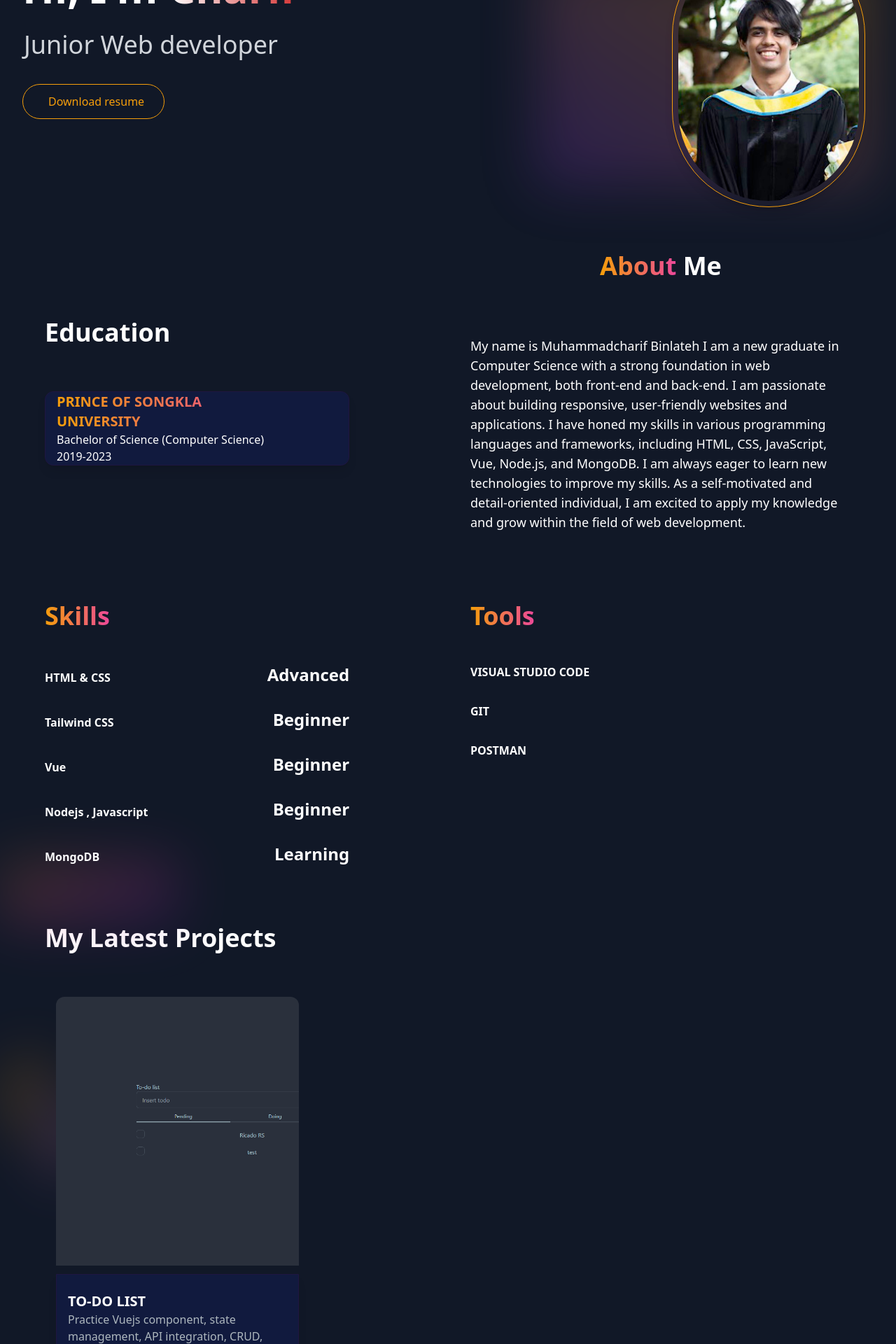
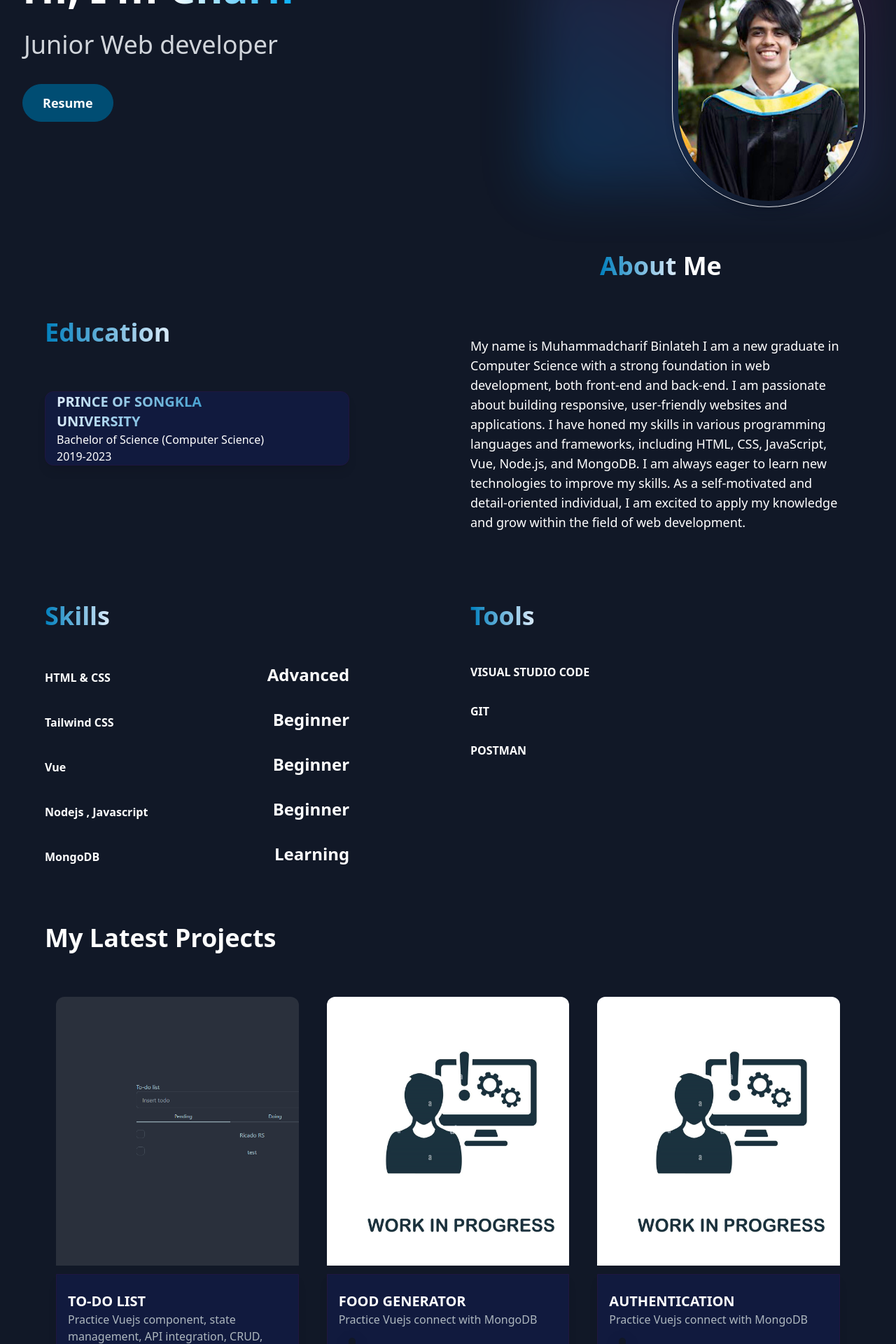
Before and after one commit to Charifx7/MyPortfolio, a Vue app: page / in a window 1280 px wide. Shown: the part 260-2180 px from the top of the page at 70% size. Built offline with nearby package versions, Linux system fonts and the light colour scheme.

Commit message:
add more detail

```diff
--- a/src/components/AboutSection.vue
+++ b/src/components/AboutSection.vue
@@ -1,17 +1,19 @@
 <template>
     <section class="text-white mt-18 w-full" id="about">
         <div class="absolute z-0 top-[93rem] inset-x-0 h-64 flex items-start">
-            <div class="h-24 w-64 bg-gradient-to-br from-primary via-secondary blur-2xl to-[#570cac] opacity-20"></div>
+            <div class="h-24 w-64 bg-gradient-to-br  opacity-20"></div>
         </div>
         <div class="md:grid md:grid-cols-2 gap-8 items-center py-8 px-4 xl:gap-16 sm:py-16 xl:px-16 z-1">
             <div data-aos="flip-right">
-                <h2 class="text-4xl font-bold text-white text-left mb-8">Education</h2>
+                <h2 class="text-4xl font-bold text-white text-left mb-8 ">
+                    <span class="text-transparent bg-clip-text bg-gradient-to-r from-[#007fbd] to-[#dbebfa]">Education</span>
+                </h2>
                 <div class="space-y-8 py-8">
                     <div v-for="element in education" :key="element.id"
                         class="flex items-center md:w-[80%] w-full rounded-xl bg-[#111a3e] shadow-lg border border-[#1f1641]">
                         <div class="w-3/4 pl-4">
                             <h3
-                                class="text-2xl font-semibold uppercase text-transparent bg-clip-text bg-gradient-to-r from-primary to-secondary lg:text-xl">
+                                class="text-2xl font-semibold uppercase text-transparent bg-clip-text bg-gradient-to-r from-[#dbebfa] to-[#007fbd] lg:text-xl">
                                 {{ element.School }}
                             </h3>
                             <p class="text-white">{{ element.program }}</p>
@@ -22,7 +24,7 @@
             </div>
             <div class="mt-4 md:mt-0 text-left flex flex-col z-10 h-full" data-aos="flip-right">
                 <h2 class="text-4xl font-bold text-white md:text-center text-left mb-4">
-                    <span class="text-transparent bg-clip-text bg-gradient-to-r from-primary to-secondary">About</span>
+                    <span class="text-transparent bg-clip-text bg-gradient-to-r from-[#007fbd] to-[#dbebfa]">About</span>
                     Me
                 </h2>
                 <p class="text-base lg:text-lg mt-8 py-8">My name is Muhammadcharif Binlateh I am a new graduate in
--- a/src/components/BackToTop.vue
+++ b/src/components/BackToTop.vue
@@ -1,5 +1,5 @@
 <template>
-    <button v-if="isVisible" @click="scrollToTop" class="fixed bottom-4 right-4 bg-gradient-to-r from-primary to-pink-500 text-white
+    <button v-if="isVisible" @click="scrollToTop" class="fixed bottom-4 right-4 bg-gradient-to-r from-[#007fdb] to-[#004d73] text-white
     rounded-full w-12 h-12 flex items-center justify-center text-xl cursor-pointer transition-opacity duration-300 hover:bg-blue-600
     ">
         ↥
--- a/src/components/ExperienceAndSkills.vue
+++ b/src/components/ExperienceAndSkills.vue
@@ -1,15 +1,11 @@
 <template>
     <section class="text-white mt-18" id="skills">
         <div class="absolute right-0 top-[110rem] h-full w-full justify-end">
-            <span class="flex opacity-20">
-                <span class="w-16 h-32 rounded-l-full flex bg-primary blur-2xl"></span>
-                <span class="w-16 h-32 rounded-r-full flex bg-[#f88fc2] blur-2xl mt-14"></span>
-            </span>
         </div>
         <div class="md:grid md:grid-cols-2 gap-8 items-center py-1 px-4 xl:gap-16 xl:px-16">
             <div class="mt-4 md:mt-0 text-left flex flex-col z-10 h-full w-[80%]">
                 <h2 class="text-4xl font-bold text-white text-left mb-4">
-                    <span class="text-transparent bg-clip-text bg-gradient-to-r from-primary to-secondary">Skills</span>
+                    <span class="text-transparent bg-clip-text bg-gradient-to-r from-[#007fbd] to-[#dbebfa]">Skills</span>
                 </h2>
                 <div class="mt-8" v-for="skill in Skills" :key="skill.id">
                     <div class="flex items-end justify-between" data-aos="fade-right">
@@ -22,7 +18,7 @@
             </div>
             <div class="mt-4 md:mt-0 text-left flex flex-col z-10 h-full w-[80%]">
                 <h2 class="text-4xl font-bold text-white text-left mb-4">
-                    <span class="text-transparent bg-clip-text bg-gradient-to-r from-primary to-secondary">Tools</span>
+                    <span class="text-transparent bg-clip-text bg-gradient-to-r from-[#007fbd] to-[#dbebfa]">Tools</span>
                 </h2>
                 <div class="mt-8" v-for="tool in Tools" :key="tool.id">
                     <div class="flex items-end justify-between" data-aos="fade-right">
--- a/src/components/HeroSection.vue
+++ b/src/components/HeroSection.vue
@@ -11,7 +11,7 @@
                     <div class="text-center lg:text-left">
                         <h1 class="pt-4 text-white font-bold text-4xl md:text-5xl lg:text-6xl">
                             Hi, I'm <span
-                                class="text-transparent bg-clip-text bg-gradient-to-r from-white to-[#d73434fd]">
+                                class="text-transparent bg-clip-text bg-gradient-to-r from-white to-[#00aeff]">
                                 Charif
                             </span>
                         </h1>
@@ -21,11 +21,10 @@
                     </p>
                     <div class="flex items-center gap-3 pt-9 flex-col sm:flex-row sm:w-max sm:mx-auto lg:mx-0">
                         <button
-                            class=" border border-primary px-6 md:px-7 py-3 rounded-full relative group w-full sm:w-max flex justify-center">
+                            class="border ry px-6 md:px-7 py-3 rounded-full relative group w-full sm:w-max flex justify-center" style="background-color: #004d73; border-color: #004d73;">
                             <div
                                 class="hover:scale-105 transition-all ease-in-out flex justify-center items-center relative">
-                                <a href="/resume.pdf" download="resume.pdf" class="pl-2 text-primary"> Download
-                                    resume</a>
+                                <a href="/resume.pdf" download="resume.pdf" class="text-lg font-bold text-white">Resume</a>
                             </div>
                         </button>
                     </div>
@@ -34,10 +33,10 @@
                     <div
                         class="flex w-full h-96 min-h-[24rem] lg:min-h-[none] lg:w-full lg:h-full items-center relative">
                         <div
-                            class="absolute z-0 top-1/2 -translate-y-1/2 w-5/6 right-0 h-[calc(80%+20px)] bg-gradient-to-tr opacity-25 from-[#7930c8] to-primary blur-2xl">
+                            class="absolute z-0 top-1/2 -translate-y-1/2 w-5/6 right-0 h-[calc(80%+20px)] bg-gradient-to-tr opacity-25 from-[#007fdb] to-[#832561] blur-2xl">
                         </div>
                         <div
-                            class="absolute h-full z-10 p-2 -translate-y-1/2 top-1/2 lg:right-3 md:right-40 sm:right-16 rounded-full shadow-lg border border-primary">
+                            class="absolute h-full z-10 p-2 -translate-y-1/2 top-1/2 lg:right-3 md:right-40 sm:right-16 rounded-full shadow-lg border">
                             <img src="@/assets/top_picture.jpg" alt="Hero pic" width="500" height="auto" loading="lazy"
                                 class="w-full h-full rounded-full object-cover">
                         </div>
--- a/src/components/LatestProjSection.vue
+++ b/src/components/LatestProjSection.vue
@@ -4,10 +4,10 @@
             <div class="mb-4 md:flex md:justify-between xl:pr-16">
                 <h2 class="text-4xl font-bold text-white"> My Latest Projects</h2>
             </div>
-            <ul class="px-4 sm:py-16 xl:pr-16 grid grid-cols-1 gap-6 pt-10 sm:grid-cols-2 md:gap-10 md:pt-12 lg:grid-cols-3"
+            <ul class="px-4 sm:py-16 xl:pr-16 grid grid-cols-1 gap-6 pt-10 sm:grid-cols-2 md:gap-10 md:pt-12 lg:grid-cols-3 "
                 data-aos="fade-right">
-                <div v-for="project in filteredProjects" :key="project.id">
-                    <div class="h-52 md:h-[24rem] rounded-t-xl relative group"
+                <div v-for="project in Projects" :key="project.id">
+                    <div class="h-52 md:h-[24rem] rounded-t-xl relative group "
                         :style="{ backgroundImage: 'url(' + project.image + ')', backgroundSize: 'cover' }">
                         <div class="overlay items-center justify-center absolute top-0 left-0 w-full h-full bg-[#323131] bg-opacity-0
                     hidden group-hover:flex group-hover:bg-opacity-80 transition-all duration-500
@@ -59,20 +59,31 @@ const Projects = ref([
         image: '/assets/project1.png',
         title: 'To-do list',
         description: 'Practice Vuejs component, state management, API integration, CRUD, Async handling and debugging',
-        technologies: ['Vue', 'Pinia','Axios','Mock-API','TailwindCSS'],
+        technologies: ['Vue', 'Pinia', 'Axios', 'Mock-API', 'TailwindCSS'],
         gitURL: 'https://github.com/Charifx7/todolist',
         webURL: 'https://todolist-weld-alpha.vercel.app/'
+    },
+    {
+        id: 2,
+        image: '/assets/project0.jpg',
+        title: 'Food generator',
+        description: 'Practice Vuejs connect with MongoDB ',
+        technologies: [''],
+        gitURL: 'https://github.com/Charifx7',
+        webURL: ''
+    },
+    {
+        id: 2,
+        image: '/assets/project0.jpg',
+        title: 'Authentication',
+        description: 'Practice Vuejs connect with MongoDB ',
+        technologies: [''],
+        gitURL: 'https://github.com/Charifx7',
+        webURL: ''
     },
 
 ]);
 
-const selectedCategory = ref('all');
-const filteredProjects = computed(() => {
-    if (selectedCategory.value === 'all') {
-        return Projects.value;
-    }
-    return Projects.value.filter(project => project.category.toLocaleLowerCase() === selectedCategory.value.toLocaleLowerCase());
-})
 
 
 </script>
```
Also changed, not shown: public/assets/project0.jpg (added).
